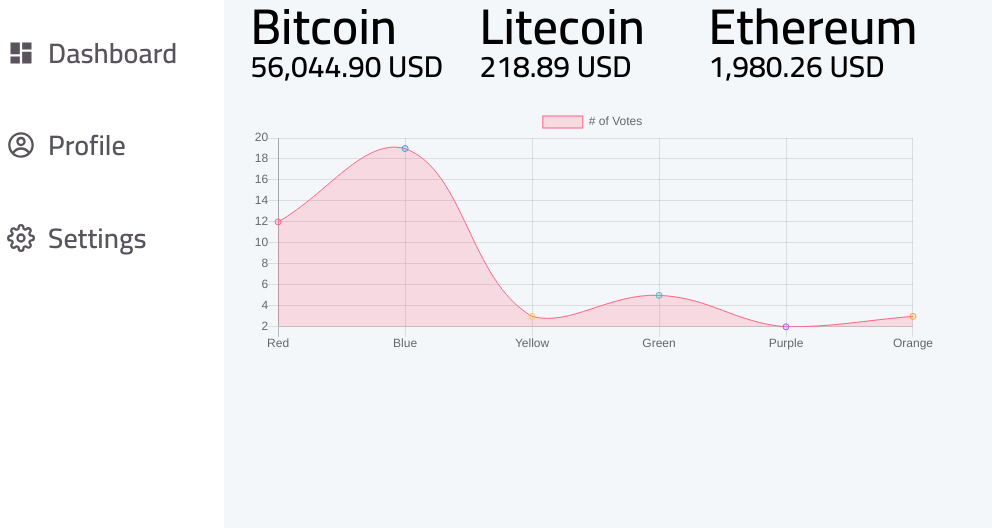
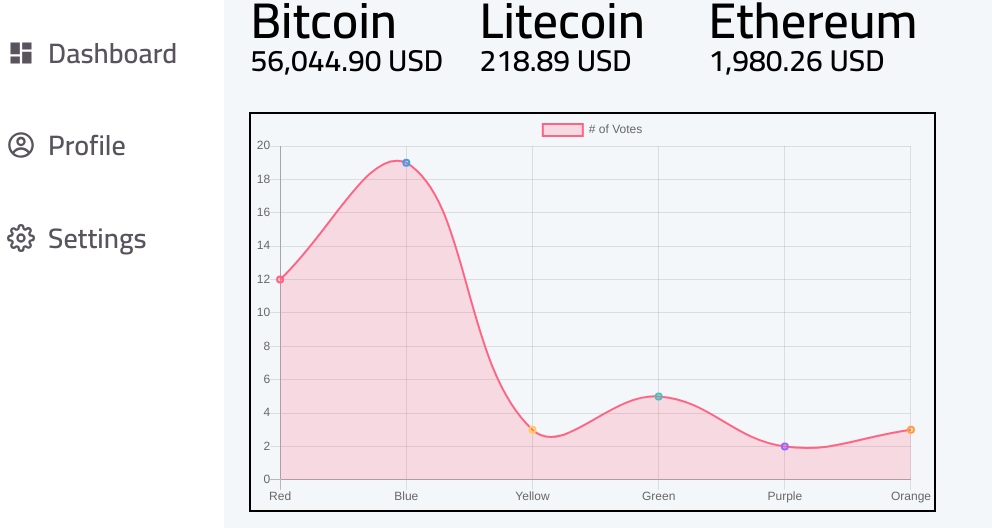
Before and after one commit to Criscosmoes/CryptoPad, a React (Create React App) app in the folder client/: page /dashboard in a window 1280 px wide. Shown: the part 269-797 px from the top of the page, without its empty margins (0-992 px from the left). Built offline with nearby package versions, Linux system fonts and the light colour scheme; no server answers.

Commit message:
added graph, just waiting on data now

```diff
--- /dev/null
+++ b/client/src/actions/index.js
@@ -0,0 +1,12 @@
+import axios from "axios";
+
+
+export const fetchCrypto = () => async dispatch => {
+
+
+    const response = await axios.get("https://cors-anywhere.herokuapp.com/https://api.coinranking.com/v2/coin/Qwsogvtv82FCd/history?timePeriod=7d");
+
+    console.log(response);
+
+
+}
--- a/client/src/components/Dashboard.js
+++ b/client/src/components/Dashboard.js
@@ -1,10 +1,14 @@
-import React from 'react'
+import React, { useEffect } from 'react'
 
 import styled from "styled-components";
 
 
 import NavigationBar from './NavigationBar';
 import LineGraph from './LineGraph';
+import { connect } from 'react-redux';
+import { fetchCrypto } from './../actions/index';
+
+
 
 const StyledDashboard = styled.div`
 
@@ -18,7 +22,7 @@
 
 .middle--section {
     display: flex;
-    justify-content: space-evenly;
+    justify-content: space-around;
     align-items: center;
     flex-direction: column;
     margin-top: 2%;
@@ -70,11 +74,20 @@
     width: 33%;
 }
 
+`
+
+const Dashboard = ({fetchCrypto}) => {
 
 
-`
 
-const Dashboard = () => {
+    useEffect(() => {
+
+        fetchCrypto();
+
+
+    }, [])
+
+
     return (
         <StyledDashboard>
             <NavigationBar />
@@ -105,4 +118,14 @@
     )
 }
 
-export default Dashboard
+
+
+const mapStateToProps = state => {
+
+
+    return {
+
+    }
+}
+
+export default connect(mapStateToProps, { fetchCrypto })(Dashboard)
--- a/client/src/components/LineGraph.js
+++ b/client/src/components/LineGraph.js
@@ -5,13 +5,19 @@
 const StyledLineGraph = styled.div`
   & {
     height: 400px;
+    border: 2px solid black;
   }
+
+
+
+
+
 `;
 
 const LineGraph = () => {
   return (
     <StyledLineGraph>
-      <Line
+      <Line className="graph"
         data={{
           labels: ["Red", "Blue", "Yellow", "Green", "Purple", "Orange"],
           datasets: [
@@ -34,12 +40,26 @@
                 "rgba(153, 102, 255, 1)",
                 "rgba(255, 159, 64, 1)",
               ],
-              borderWidth: 1,
+              borderWidth: 2,
             },
           ],
         }}
-        width="300px"
         height="110px"
+        options={{
+            maintainAspectRatio: false,
+            scales: {
+              yAxes: [{
+                ticks: {
+                  beginAtZero: true,
+                }
+              }]
+            },
+            legend: {
+              labels: {
+                defaultFontFamily: "'Cairo', sans-serif"
+              }
+            }
+        }}
       />
     </StyledLineGraph>
   );
--- a/client/src/reducers/index.js
+++ b/client/src/reducers/index.js
@@ -2,6 +2,12 @@
     currentUser: {
         id: "",
         username: ""
+    },
+    coins: {
+        btc: [],
+        ltc: [],
+        eth: [],
+        search: [],
     }
 }
 
```
